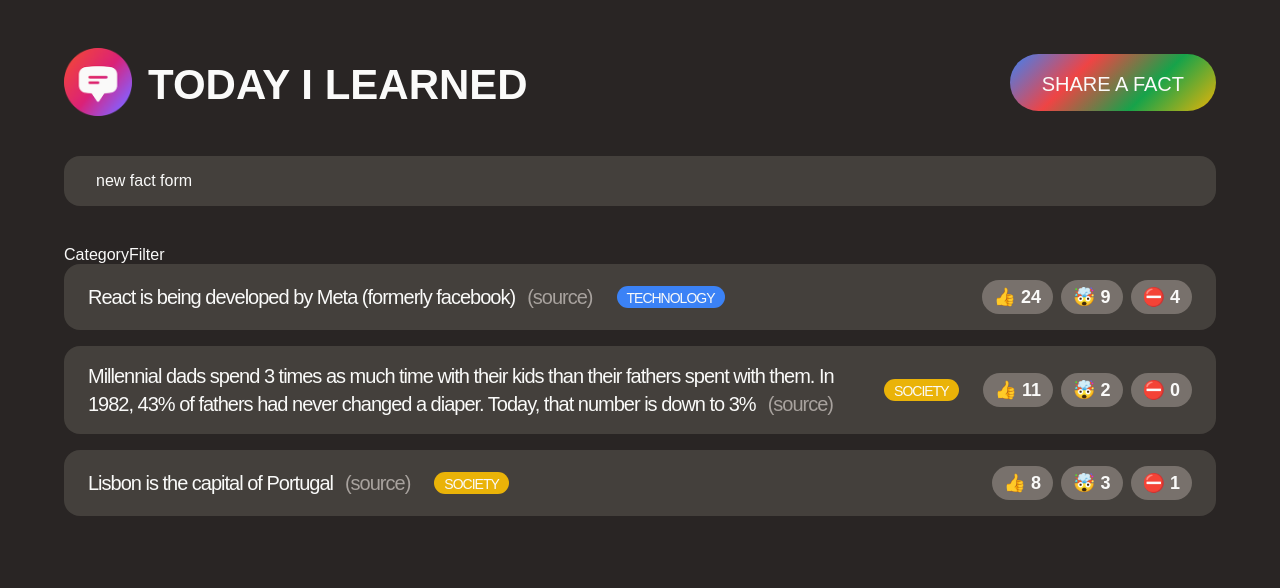
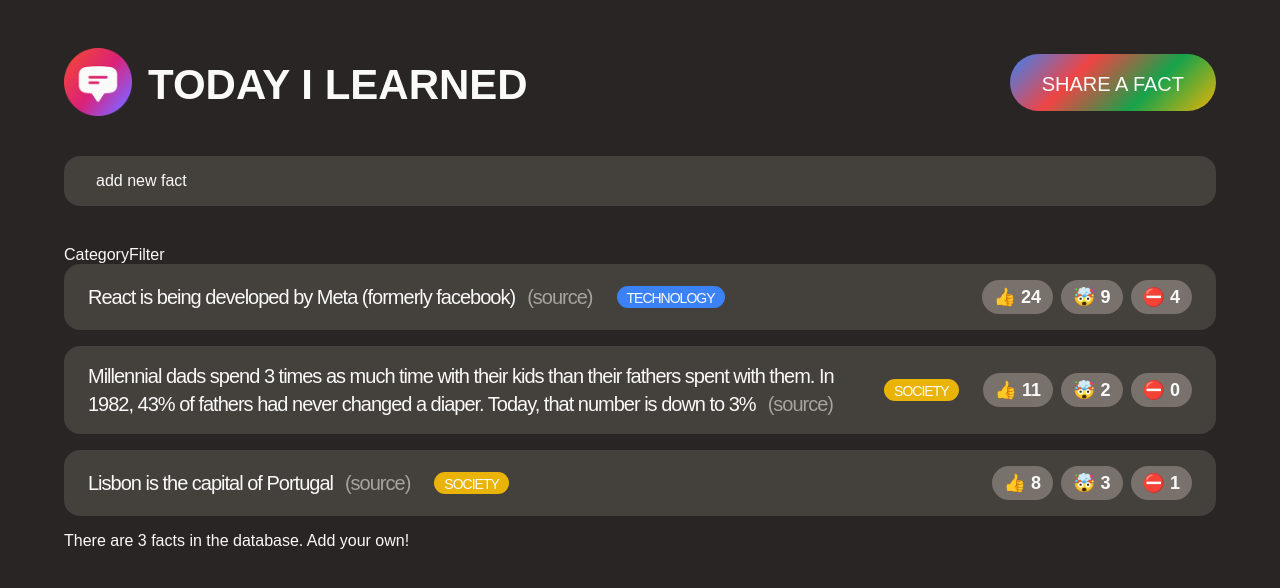
Before and after one commit to rongyue1/today-i-learned, a React (Create React App) app: page / in a window 1280 px wide. Shown: the top 588 px of the page. Built offline with nearby package versions, Linux system fonts and the light colour scheme; a web font is replaced by a local one.

Commit message:
organize components

```diff
--- a/src/components/FactList.jsx
+++ b/src/components/FactList.jsx
@@ -1,49 +1,3 @@
-// import Fact from "./Fact";
-
-// function FactList({ props }) {
-//   const CATEGORIES = [
-//     { name: "technology", color: "#3b82f6" },
-//     { name: "science", color: "#16a34a" },
-//     { name: "finance", color: "#ef4444" },
-//     { name: "society", color: "#eab308" },
-//     { name: "entertainment", color: "#db2777" },
-//     { name: "health", color: "#14b8a6" },
-//     { name: "history", color: "#f97316" },
-//     { name: "news", color: "#8b5cf6" },
-//   ];
-
-//   function findColor(categoryName) {
-//     return categoryName.name === props.category;
-//   }
-
-//   return (
-//     <section>
-//       <ul className="fact-list">
-//         <li className="fact">
-//           <p>
-//             {props.text}
-//             <a className="source" href={props.source}>
-//               (source)
-//             </a>
-//           </p>
-//           <span
-//             className="tag"
-//             style={{ backgroundColor: CATEGORIES.find(findColor).color }}
-//           >
-//             {props.category}
-//           </span>
-//           <div className="vote-buttons">
-//             <button>👍 {props.votesInteresting}</button>
-//             <button>🤯 {props.votesMindblowing}</button>
-//             <button>⛔️ {props.votesFalse}</button>
-//           </div>
-//         </li>
-//       </ul>
-//     </section>
-//   );
-// }
-// export default FactList;
-
 import Fact from "./Fact";
 
 const initialFacts = [
@@ -88,6 +42,7 @@ function FactList() {
       {facts.map((fact) => (
         <Fact key={fact.id} props={fact} />
       ))}
+      <p>There are {facts.length} facts in the database. Add your own!</p>
     </section>
   );
 }
--- a/src/components/NewFactForm.jsx
+++ b/src/components/NewFactForm.jsx
@@ -1,4 +1,4 @@
 function NewFactForm() {
-  return <form className="fact-form">new fact form</form>;
+  return <form className="fact-form">add new fact</form>;
 }
 export default NewFactForm;
```
Also changed, not shown: src/App.js (+0 -59 lines).
